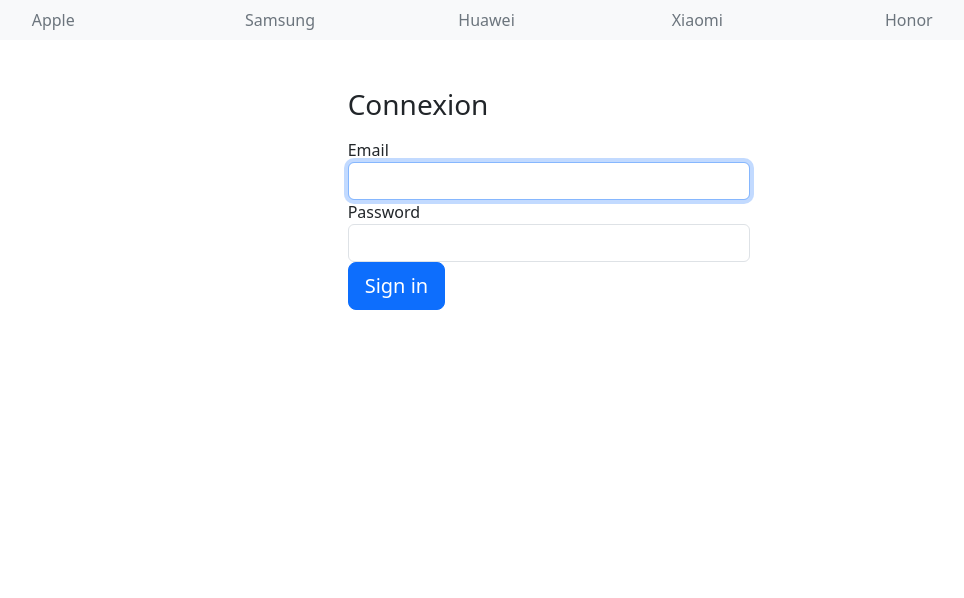
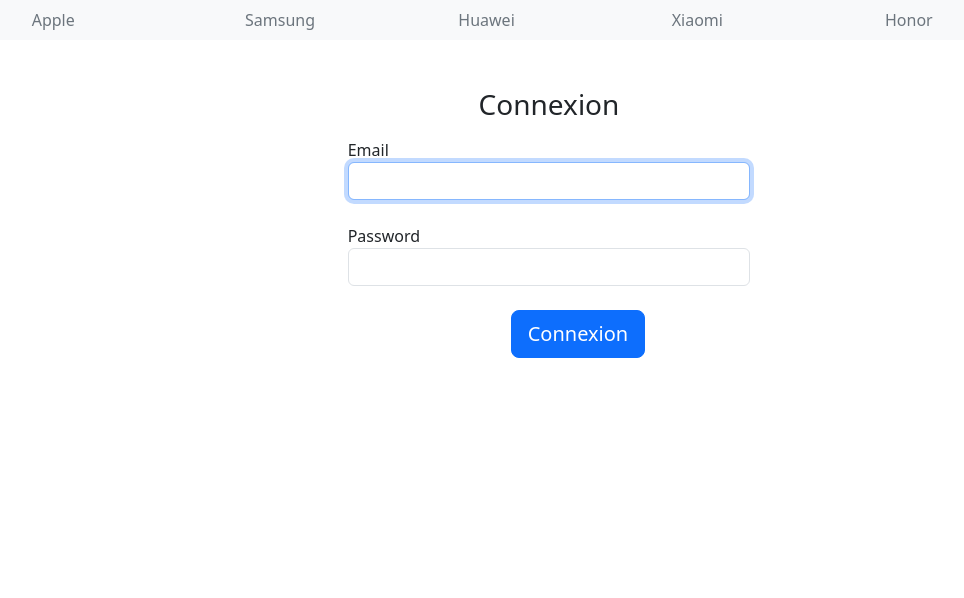
Before and after one commit to RoxelaneDemesy-Wenger/Bestshop, a Symfony app: template templates/security/login.html.twig in a window 1280 px wide. Shown: the part 56-654 px from the top of the page, without its empty margins (91-1055 px from the left). Run offline with Twig, Linux system fonts and the light colour scheme; the template is opened without the code that fills it, so the values that code supplies are empty; some libraries are stand-ins or nearby versions.

Commit message:
Update login

```diff
--- a/templates/security/login.html.twig
+++ b/templates/security/login.html.twig
@@ -15,9 +15,9 @@
         </div>
     {% endif %}
 
-    <h1 class="h3 mb-3 font-weight-normal">Connexion</h1>
+    <h1 class="h3 mb-3 font-weight-normal text-center">Connexion</h1>
     <label for="inputEmail">Email</label>
-    <input type="email" value="{{ last_username }}" name="email" id="inputEmail" class="form-control" autocomplete="email" required autofocus>
+    <input type="email" value="{{ last_username }}" name="email" id="inputEmail" class="form-control" autocomplete="email" required autofocus><br>
     <label for="inputPassword">Password</label>
     <input type="password" name="password" id="inputPassword" class="form-control" autocomplete="current-password" required>
 
@@ -36,9 +36,9 @@
         </div>
     #}
 
-    <button class="btn btn-lg btn-primary" type="submit">
-        Sign in
-    </button>
+<div class="container-fluid col-md-3 mt-4">
+    <button class="btn btn-lg btn-primary" type="submit">Connexion</button>
+</div>
 </form>
 </div>
 {% endblock %}
```
